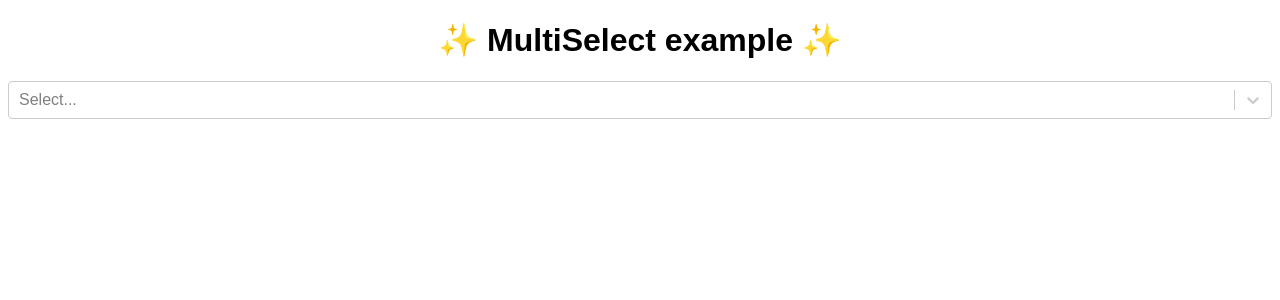
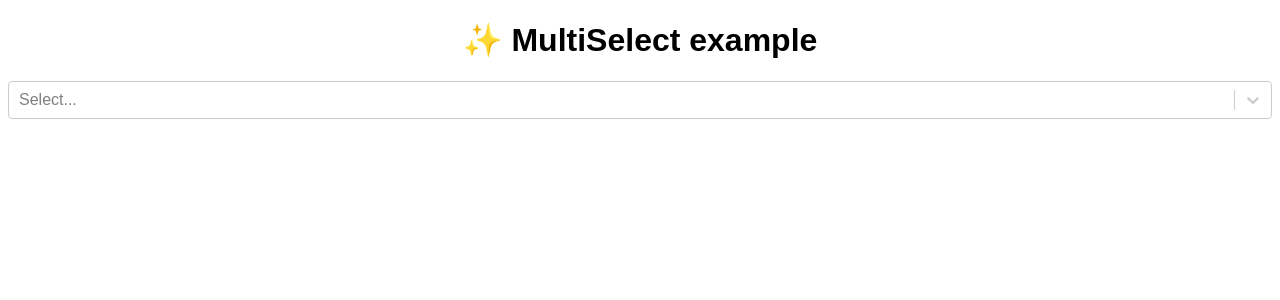
Before and after one commit to ctrl-hack/React-MultiSelect, a React (Create React App) app: page / in a window 1280 px wide. Shown: the top 300 px of the page. Built offline with nearby package versions, Linux system fonts and the light colour scheme.

Commit message:
update App.tsx

```diff
--- a/src/App.tsx
+++ b/src/App.tsx
@@ -20,9 +20,7 @@
 
   return (
     <div className="App">
-      <h1>
-        {"\u2728"} MultiSelect example {"\u2728"}
-      </h1>
+      <h1>{"\u2728"} MultiSelect example</h1>
       <MultiSelect
         key="example_id"
         options={options}
```
